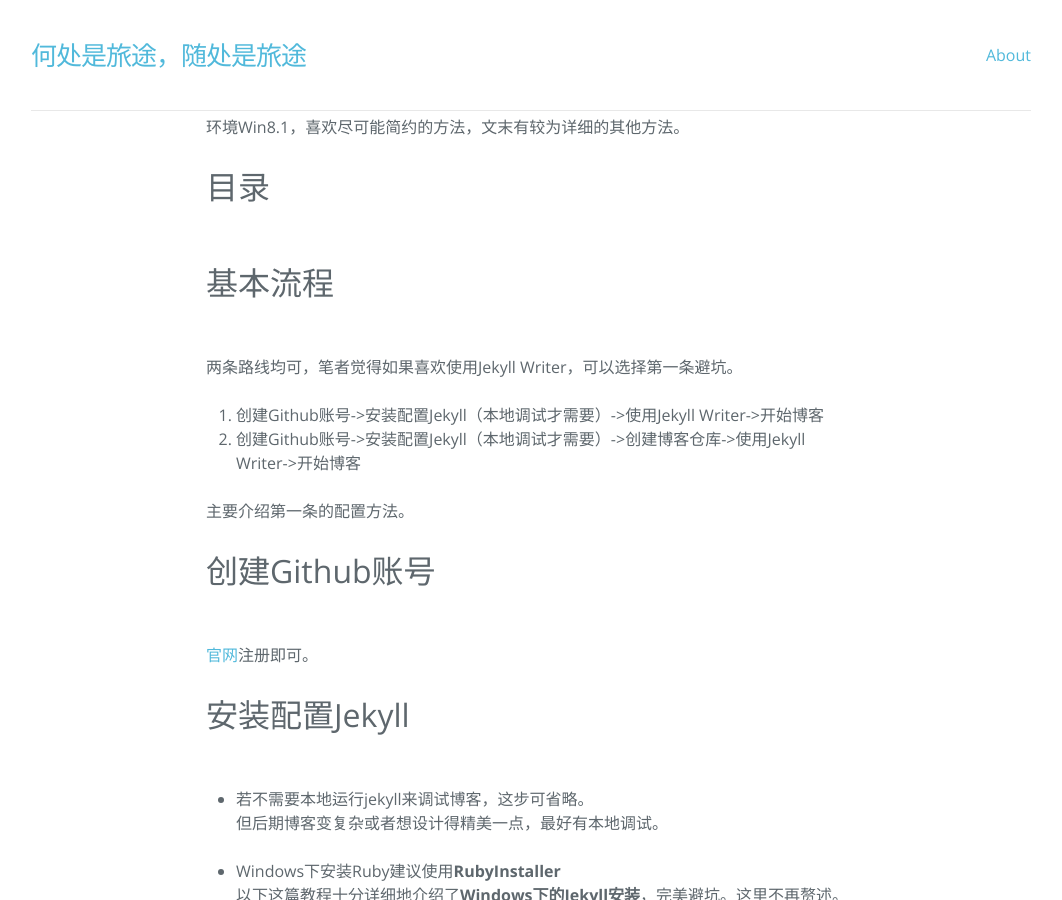
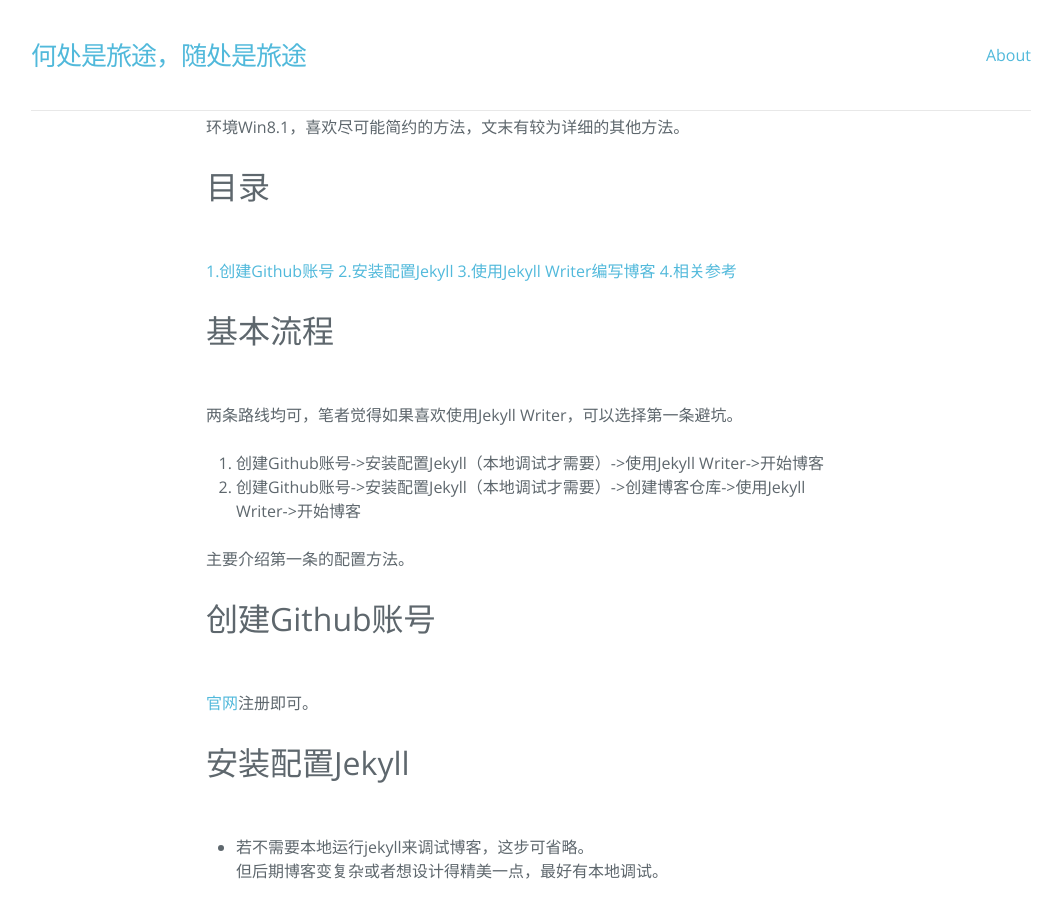
Before and after one commit to joelsq/joelsq.github.io, a Jekyll site: the page built from _posts/2019-04-04-搭建博客Github+jekyll+Writer.md, in a window 1280 px wide and 900 px high, scrolled down 392 px. Shown: the whole window, without its empty margins (109-1171 px from the left). Built offline with Jekyll 4.4.1, drawn with Linux system fonts in a browser that asks for light colours; nearby versions of some CDN libraries.

Commit message:
Update 搭建博客Github+jekyll Writer

```diff
--- a/_posts/2019-04-04-搭建博客Github+jekyll+Writer.md
+++ b/_posts/2019-04-04-搭建博客Github+jekyll+Writer.md
@@ -11,18 +11,22 @@ tags: jekyll
 环境Win8.1，喜欢尽可能简约的方法，文末有较为详细的其他方法。
 
 ## 目录
+[1.创建Github账号](#1)
+[2.安装配置Jekyll](#2)
+[3.使用Jekyll Writer编写博客](#3)
+[4.相关参考](#4)
 
-<h2 id='1'> 基本流程 </h2>
+## 基本流程
 两条路线均可，笔者觉得如果喜欢使用Jekyll Writer，可以选择第一条避坑。
 1. 创建Github账号->安装配置Jekyll（本地调试才需要）->使用Jekyll Writer->开始博客
 2. 创建Github账号->安装配置Jekyll（本地调试才需要）->创建博客仓库->使用Jekyll Writer->开始博客
 
 主要介绍第一条的配置方法。
 
-## 创建Github账号
+<h2 id='1'> 创建Github账号 </h2>
 [官网](https://github.com)注册即可。
 
-## 安装配置Jekyll
+<h2 id='2'> 安装配置Jekyll </h2>
 
 * 若不需要本地运行jekyll来调试博客，这步可省略。
 但后期博客变复杂或者想设计得精美一点，最好有本地调试。
@@ -31,7 +35,7 @@ tags: jekyll
 以下这篇教程十分详细地介绍了**Windows下的Jekyll安装**，完美避坑。这里不再赘述。
 [Jekyll、MSYS2、Vibora 及在 Windows 下用 Linux](https://kaffa.im/jekyll-msys2-vibora-and-use-linux-on-windows.html)
 
-## 使用Jekyll Writer编写博客
+<h2 id='3'> 使用Jekyll Writer编写博客 </h2>
 Jekyll Writer是Jekyll官方提供的博客编辑器。
 
 * 优点
@@ -58,7 +62,7 @@ token description不重复即可
 jekyll writer上有Account->Theme选项，但可能网络问题无法打开在线主题，
 建议在Github的仓库**Settings**中找到GitHub Page，Choose a theme即可。
 
-## 相关参考
+<h2 id='4'> 相关参考  </h2>
 * [搭建Github Pages个人博客网站](https://blog.csdn.net/KNIGH_YUN/article/details/79774344#6)
 * [利用 GitHub Pages 快速搭建个人博客](https://www.jianshu.com/p/e68fba58f75c)
 * [jekyll 中文文档](https://www.jekyll.com.cn/docs/structe/)
```
